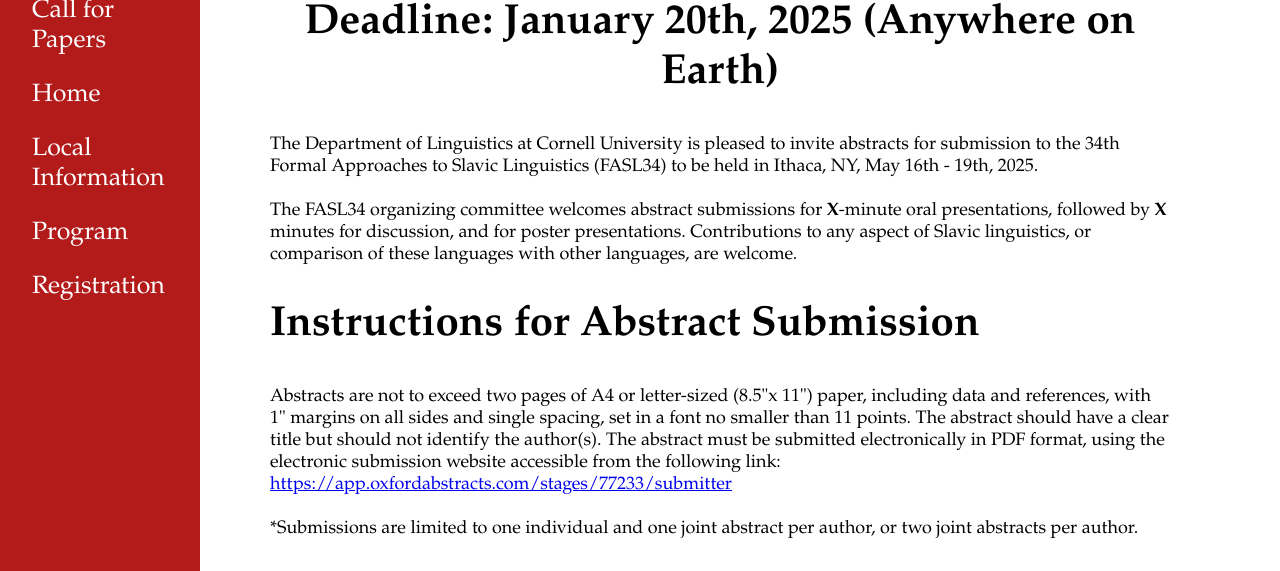
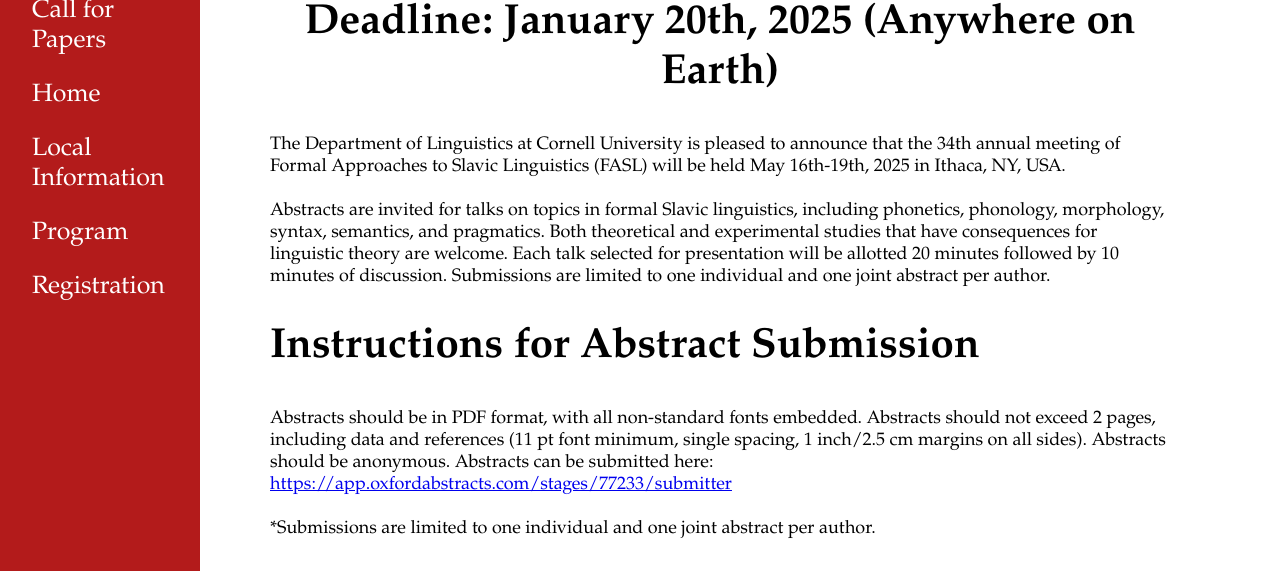
Before and after one commit to fasl34/fasl34.github.io, a plain HTML site: page call.html in a window 1280 px wide. Shown: the part 183-754 px from the top of the page. Drawn offline with Linux system fonts and the light colour scheme.

Commit message:
Update call.html with Miloje's text

```diff
--- a/call.html
+++ b/call.html
@@ -25,14 +25,9 @@
         Deadline: January 20th, 2025 (Anywhere on Earth)
     </h2>
     <p>
-        The Department of Linguistics at Cornell University is pleased to
-        invite abstracts for submission to the 34th Formal Approaches to Slavic
-        Linguistics (FASL34) to be held in Ithaca, NY, May 16th - 19th, 2025.<br>
+        The Department of Linguistics at Cornell University is pleased to announce that the 34th annual meeting of Formal Approaches to Slavic Linguistics (FASL) will be held May 16th-19th, 2025 in Ithaca, NY, USA.<br>
         <br>
-        The FASL34 organizing committee welcomes abstract submissions for <b>X</b>-minute
-         oral presentations, followed by <b>X</b> minutes for discussion,
-         and for poster presentations. Contributions to any aspect of Slavic linguistics,
-         or comparison of these languages with other languages, are welcome.
+        Abstracts are invited for talks on topics in formal Slavic linguistics, including phonetics, phonology, morphology, syntax, semantics, and pragmatics. Both theoretical and experimental studies that have consequences for linguistic theory are welcome. Each talk selected for presentation will be allotted 20 minutes followed by 10 minutes of discussion. Submissions are limited to one individual and one joint abstract per author.
     </p>
  </div>
  <div>
@@ -40,14 +35,11 @@
         Instructions for Abstract Submission
     </h2>
     <p>
-        Abstracts are not to exceed two pages of A4 or letter-sized (8.5"x 11") paper,
-        including data and references, with 1" margins on all sides and single spacing,
-        set in a font no smaller than 11 points. The abstract should have a clear title
-        but should not identify the author(s). The abstract must be submitted electronically
-        in PDF format, using the electronic submission website accessible from the following link:
+        Abstracts should be in PDF format, with all non-standard fonts embedded. Abstracts should not exceed 2 pages, including data and references (11 pt font minimum, single spacing, 1 inch/2.5 cm margins on all sides). Abstracts should be anonymous.
+        Abstracts can be submitted here:
         <a href="https://app.oxfordabstracts.com/stages/77233/submitter">https://app.oxfordabstracts.com/stages/77233/submitter</a><br>
         <br>
-        *Submissions are limited to one individual and one joint abstract per author, or two joint abstracts per author.
+        *Submissions are limited to one individual and one joint abstract per author.
     </p>
     <h2>
         Important Dates
```
